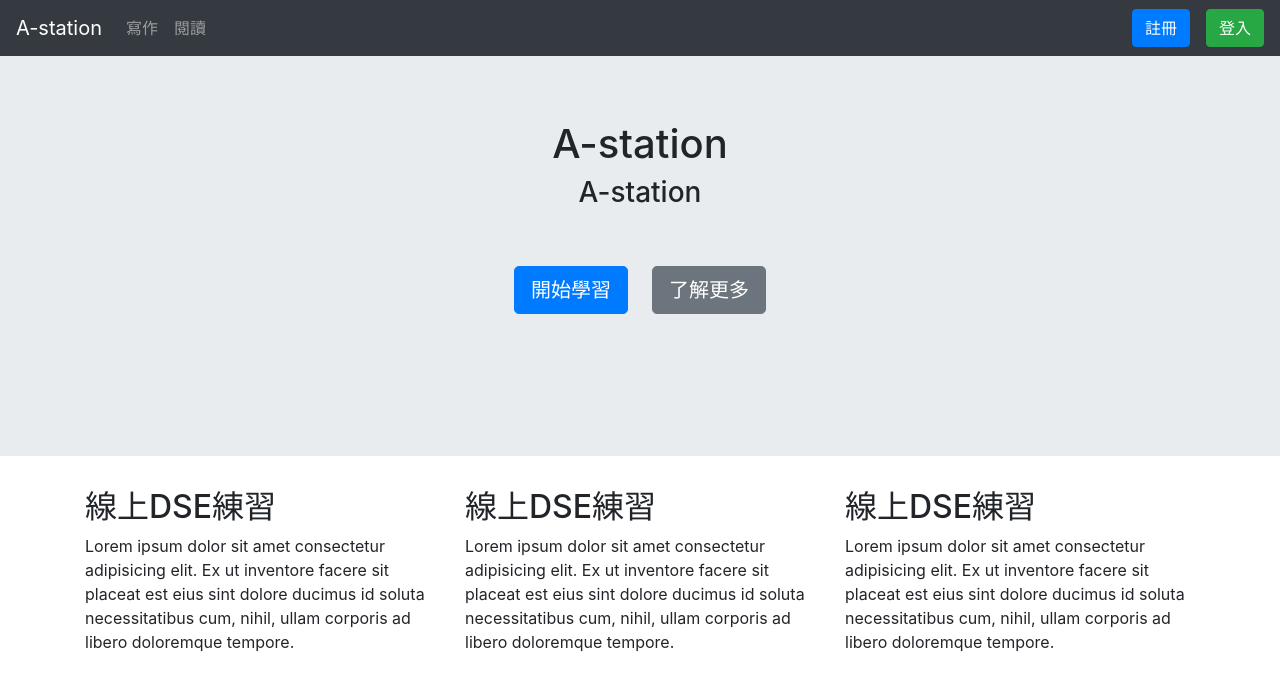
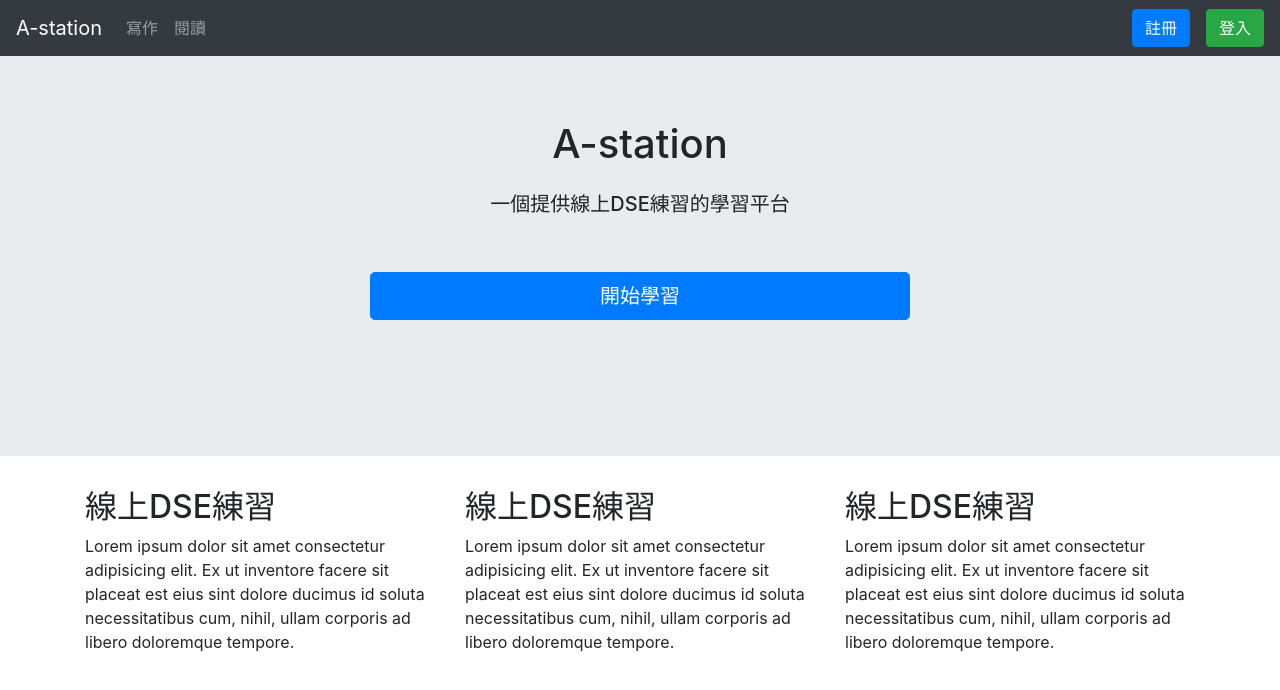
Before and after one commit to louiskwt/react-a-station, a React (Create React App) app: page / in a window 1280 px wide. Shown: the top 690 px of the page. Built offline with nearby package versions, Linux system fonts and the light colour scheme.

Commit message:
updated Landing content and button

```diff
--- a/src/components/Landing.js
+++ b/src/components/Landing.js
@@ -16,8 +16,10 @@ const Landing = () => {
 						</Col>
 					</Row>
 					<Row>
-						<Col md={{ span: 6, offset: 3 }}>
-							<h3 className='text-center'>A-station</h3>
+						<Col md={{ span: 6, offset: 3 }} className='mt-3'>
+							<h5 className='text-center'>
+								一個提供線上DSE練習的學習平台
+							</h5>
 						</Col>
 					</Row>
 					<Row>
@@ -27,11 +29,9 @@ const Landing = () => {
 									variant='primary'
 									className='mr-4'
 									size='lg'
+									block
 								>
 									開始學習
-								</Button>
-								<Button variant='secondary' size='lg'>
-									了解更多
 								</Button>
 							</div>
 						</Col>
```
